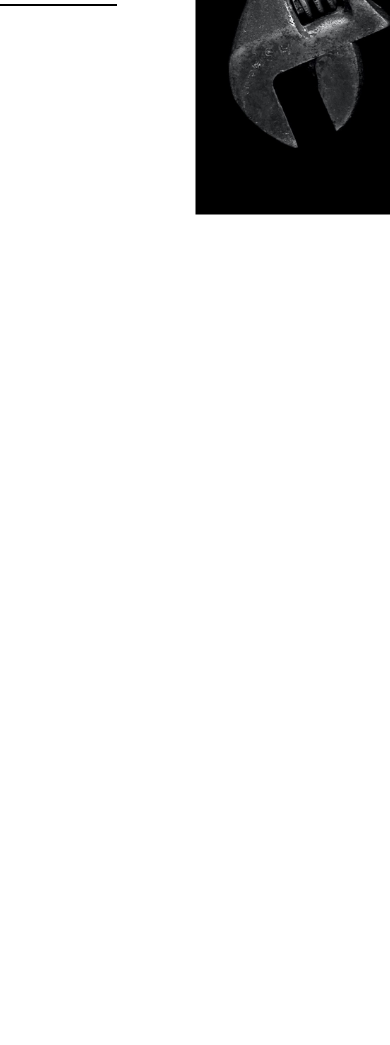
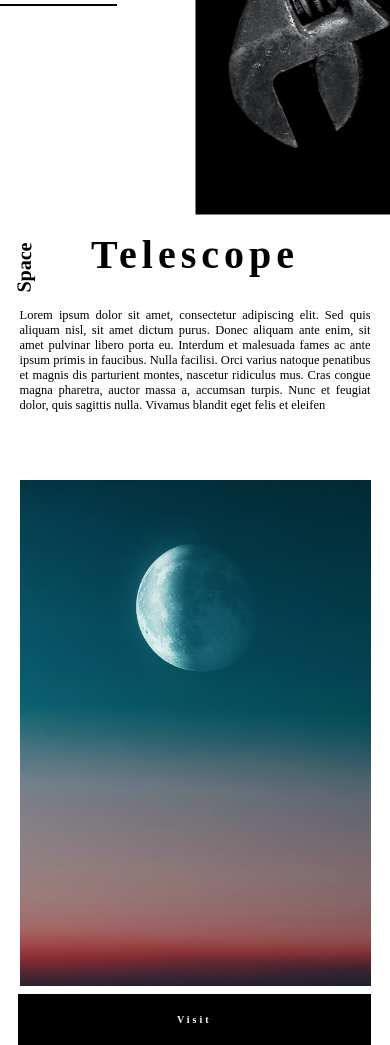
Before and after one commit to jmajurel/myWebsite, a PHP site: page / in a window 390 px wide. Shown: the part 2331-3376 px from the top of the page. Before the commit the page ends 2546 px from the top, so only its background shows below. Run offline with PHP 8.4, Linux system fonts and the light colour scheme; some web fonts are replaced.

Commit message:
added space page to website

```diff
--- a/index.html
+++ b/index.html
@@ -11,6 +11,7 @@
         <link rel="stylesheet" href="styles/landing.css">
         <link rel="stylesheet" href="styles/intro.css">
         <link rel="stylesheet" href="styles/work.css">
+        <link rel="stylesheet" href="styles/space.css">
     </head>
     <body>
         <div class="page landing">
@@ -46,5 +47,14 @@
                 <li>Quality<div class="underline"></div></li>
             </ul>
         </div>
+        <div class="page space">
+            <h2>Space</h2>
+            <div class="illustration"></div>
+            <div class="content">
+                <h3>Telescope</h3>
+                <p>Lorem ipsum dolor sit amet, consectetur adipiscing elit. Sed quis aliquam nisl, sit amet dictum purus. Donec aliquam ante enim, sit amet pulvinar libero porta eu. Interdum et malesuada fames ac ante ipsum primis in faucibus. Nulla facilisi. Orci varius natoque penatibus et magnis dis parturient montes, nascetur ridiculus mus. Cras congue magna pharetra, auctor massa a, accumsan turpis. Nunc et feugiat dolor, quis sagittis nulla. Vivamus blandit eget felis et eleifen</p>
+            </div>
+            <a class="button" href="#" target=”_blank”>Visit</a>
+        </div>
     </body>
 </html>
--- a/styles/main.css
+++ b/styles/main.css
@@ -6,3 +6,15 @@
     max-width: 100vw;
     min-width: 100vw;
 }
+
+.button {
+    background-color: black;
+    background-clip: padding-box;
+    padding: 20px 30px;
+    text-decoration: none;
+    color: white;
+    font-weight: bold;
+    font-size: 2rem;
+    letter-spacing: 3px;
+    text-align: center;
+}
--- /dev/null
+++ b/styles/space.css
@@ -0,0 +1,78 @@
+.space h2 {
+    font-size: 10rem;
+    text-align: end;
+}
+
+.space .illustration {
+    width: 40%;
+    height: 100%;
+    background-image: url(../assets/images/alexander-andrews-yOIT88xWkbg-unsplash.jpg);
+    background-position: center;
+    background-size: cover;
+    background-repeat: no-repeat;
+    position: absolute;
+    top: 329%;
+}
+
+.space .content {
+    width: 40%;
+    position: absolute;
+    padding-right: 5%;
+    right: 0;
+}
+
+.space .content h3 {
+    font-size: 4rem;
+    letter-spacing: 5px;
+    margin: 10px;
+    margin-left: 0;
+}
+
+.space .content p {
+    font-size: 2.5rem;
+    text-align: justify;
+}
+
+.space .button {
+    position: absolute;
+    top: 415%;
+    right: 5%;
+}
+
+@media (max-width: 575.98px) {
+    .space h2 {
+        transform: rotate(271deg) translateX(-7rem);
+        position: absolute;
+        left: 0;
+        margin: 0;
+        font-size: 4rem;
+    }
+    .space .content {
+        width: 100%;
+        padding: 5%;
+        position: unset;
+        padding: 0;
+    }
+
+    .space .content h3 {
+        font-size: 8rem;
+        width: 100%;
+        text-align: center;
+    }
+
+    .space .content p {
+        margin-top: 6rem;
+    }
+
+    .space .illustration {
+        width: 90%;
+        height: 60%;
+        top: 333%;
+    }
+    .space .button {
+        position: absolute;
+        right: 5%;
+        width: 75%;
+        top: 394%;
+    }
+}
```
Also changed, not shown: assets/images/alexander-andrews-yOIT88xWkbg-unsplash.jpg (added).
